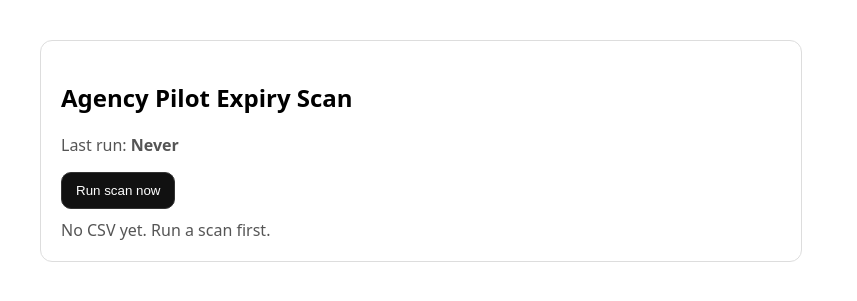
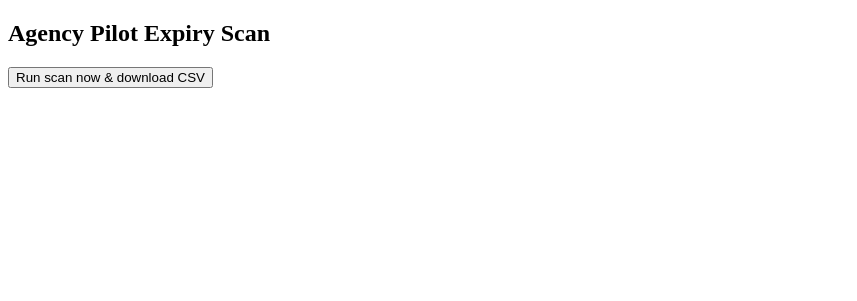
Before and after one commit to dam2923/ap, a Flask app: page / in a window 1280 px wide. Shown: the top 301 px of the page, without its empty margins (0-857 px from the left). Run offline with Flask 3, Linux system fonts and the light colour scheme.

Commit message:
Update index.html

```diff
--- a/templates/index.html
+++ b/templates/index.html
@@ -3,39 +3,11 @@
   <head>
     <meta charset="utf-8">
     <title>Agency Pilot Expiry Scan</title>
-    <style>
-      body { font-family: system-ui, -apple-system, Segoe UI, Roboto, sans-serif; margin: 40px; }
-      .card { max-width: 720px; padding: 20px; border: 1px solid #ddd; border-radius: 12px; }
-      button { padding: 10px 14px; border-radius: 10px; border: 1px solid #333; background: #111; color: #fff; cursor: pointer; }
-      a { display: inline-block; margin-top: 12px; }
-      .meta { color: #555; margin-top: 10px; }
-      .flash { background: #f5f5f5; padding: 10px; border-radius: 10px; margin-bottom: 12px; }
-    </style>
   </head>
   <body>
-    <div class="card">
-      {% with messages = get_flashed_messages() %}
-        {% if messages %}
-          {% for msg in messages %}
-            <div class="flash">{{ msg }}</div>
-          {% endfor %}
-        {% endif %}
-      {% endwith %}
-
-      <h2>Agency Pilot Expiry Scan</h2>
-      <div class="meta">
-        Last run: <b>{{ last_run if last_run else "Never" }}</b>
-      </div>
-
-      <form action="/run" method="post" style="margin-top: 16px;">
-        <button type="submit">Run scan now</button>
-      </form>
-
-      {% if has_csv %}
-        <a href="/download">Download latest CSV</a>
-      {% else %}
-        <div class="meta">No CSV yet. Run a scan first.</div>
-      {% endif %}
-    </div>
+    <h2>Agency Pilot Expiry Scan</h2>
+    <form action="/run" method="post">
+      <button type="submit">Run scan now & download CSV</button>
+    </form>
   </body>
 </html>
```
